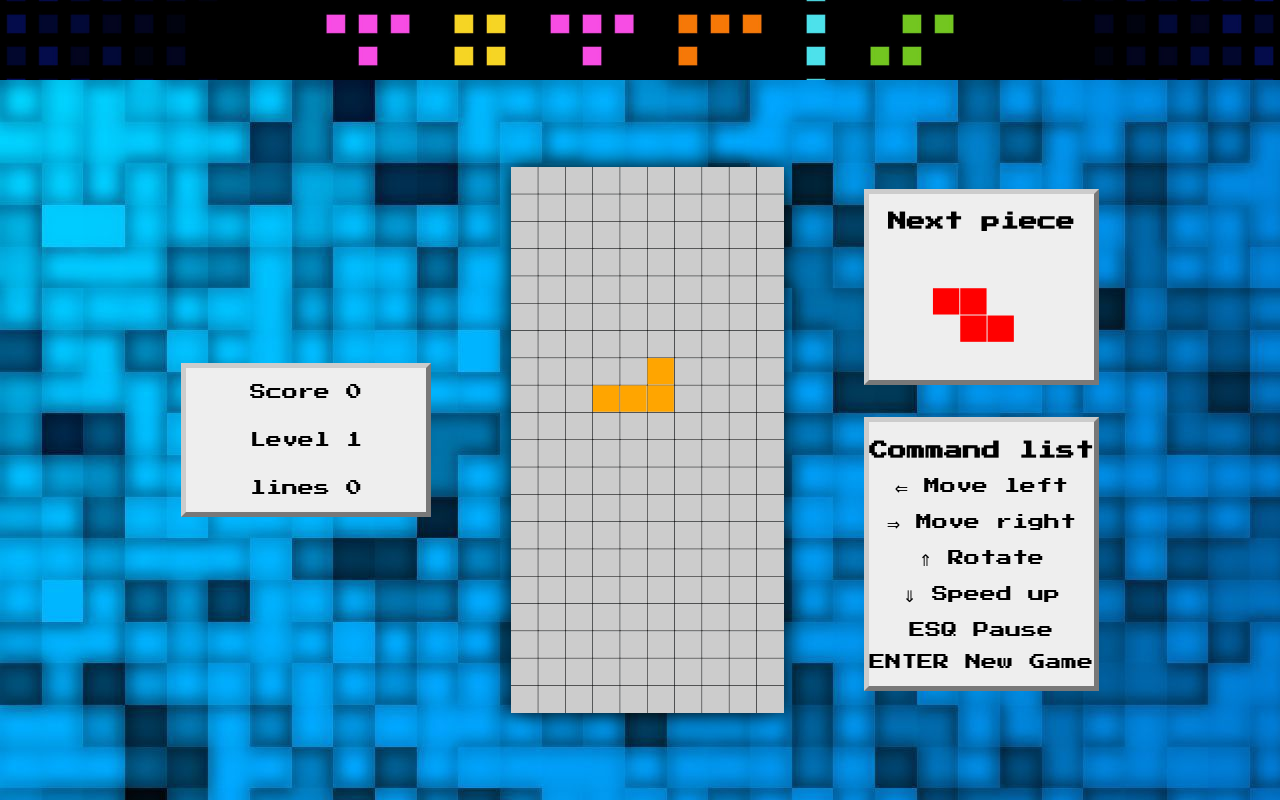
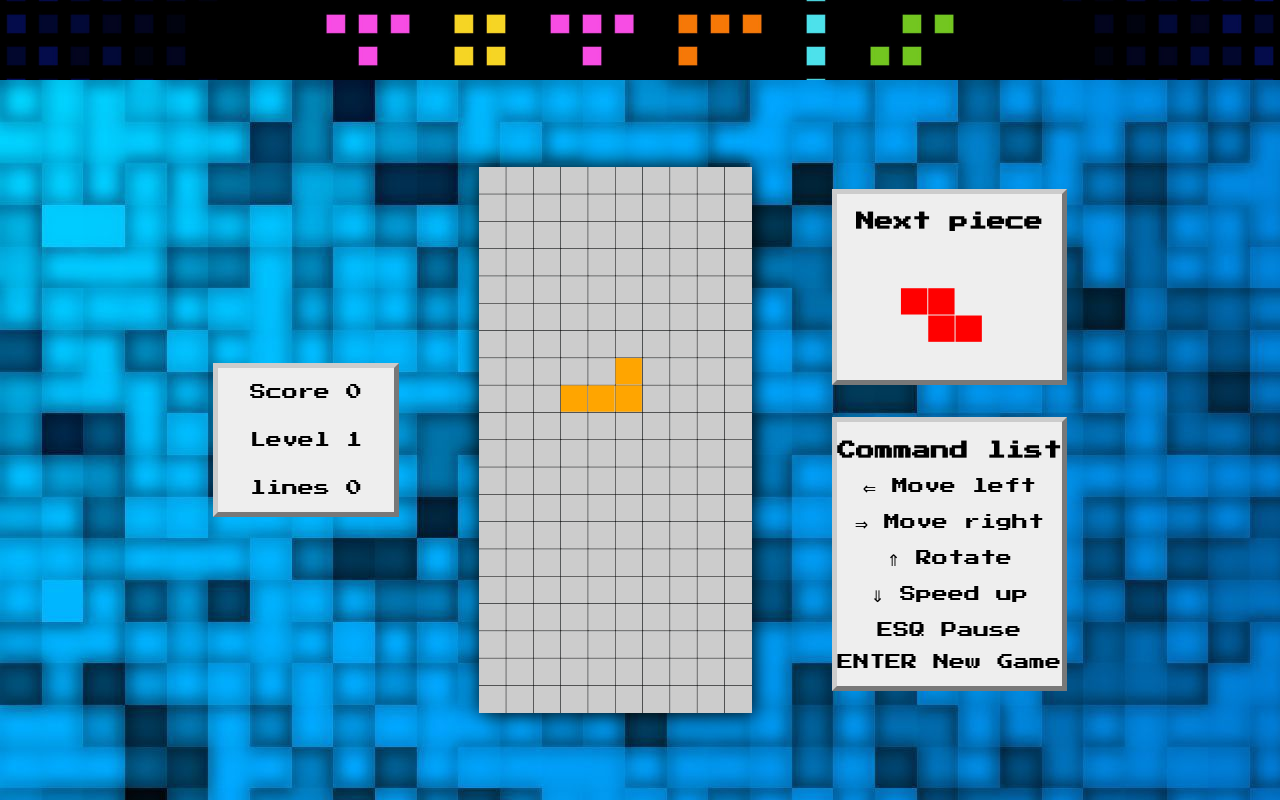
Before and after one commit to scarlosteixeira/Tetris-game, a plain HTML site: page index.html in a window 1280 px wide. Drawn offline with Linux system fonts and the light colour scheme.

Commit message:
html and css update

```diff
--- a/styles/main.css
+++ b/styles/main.css
@@ -6,7 +6,7 @@
 body {
   height: 100vh;
   margin: 0;
-
+  text-align: center;
 }
 
 header{
@@ -18,20 +18,18 @@ header{
 
 .main-wrapper {
   height: 90vh;
-  /* margin-top: 4rem; */
   display: flex;
   justify-content: center;
   align-items: center;
   gap: 5rem;
   background: url('../../Tetris-game/img/main-bg.jpg') ;
-  /* border: 1px solid red; */
 }
 
 .stats-wrapper {
-  padding: 0 4rem;
+  padding: 0 2rem;
   display: flex;
   flex-direction: column;
-  justify-content: space-around;
+  justify-content: center;
   align-items: center;
   background-color: #eee;
   border: 5px outset #ccc;
@@ -40,23 +38,63 @@ header{
 #main-game{
   display: flex;
   box-shadow: 0 0 20px 0 rgba(0, 0, 0, 1);
-  /* border: 1px solid red; */
 }
 
 .right-wrapper{
+
   display: flex;
   flex-direction: column;
   gap: 2rem;
 }
 
 .next-piece-wrapper{
-  text-align: center;
+
   background-color: #eee;
   border: 5px outset #ccc;
 }
 
 .command-wrapper{
-  text-align: center;
   background-color: #eee;
   border: 5px outset #ccc;
 }
+
+/* Extra small devices (phones, 600px and down) */
+/* @media only screen and (max-width: 600px) {...} */
+
+/* Small devices (portrait tablets and large phones, 600px and up) */
+/* @media only screen and (min-width: 600px) {...} */
+
+/* Medium devices (landscape tablets, 768px and up) */
+/* @media (max-width: 768px) {
+  .main-wrapper {
+    /* flex-direction:row;  */
+    /* flex-wrap: wrap; */
+    /* align-content: center; */
+  /* } */
+
+  /* .right-wrapper{ */
+    /* display: none; */
+  /* } */
+/* } */
+
+/* Large devices (laptops/desktops, 992px and up) */
+/* @media (max-width: 1280px) { */
+  /* *{ */
+    /* font-size: small; */
+    /* line-height:0.5; */
+  /* } */
+  /* .stats-wrapper { */
+    /* padding: 0 0; */
+
+    /* flex-wrap: wrap; */
+    /* align-content: space-around; */
+
+  /* } */
+  /* .next-piece-wrapper h3{ */
+    /* display: none; */
+  /* } */
+  /* .command-wrapper{ */
+    /* padding: 0 0; */
+
+  /* } */
+/* } */
```
Also changed, not shown: 1 other file.
